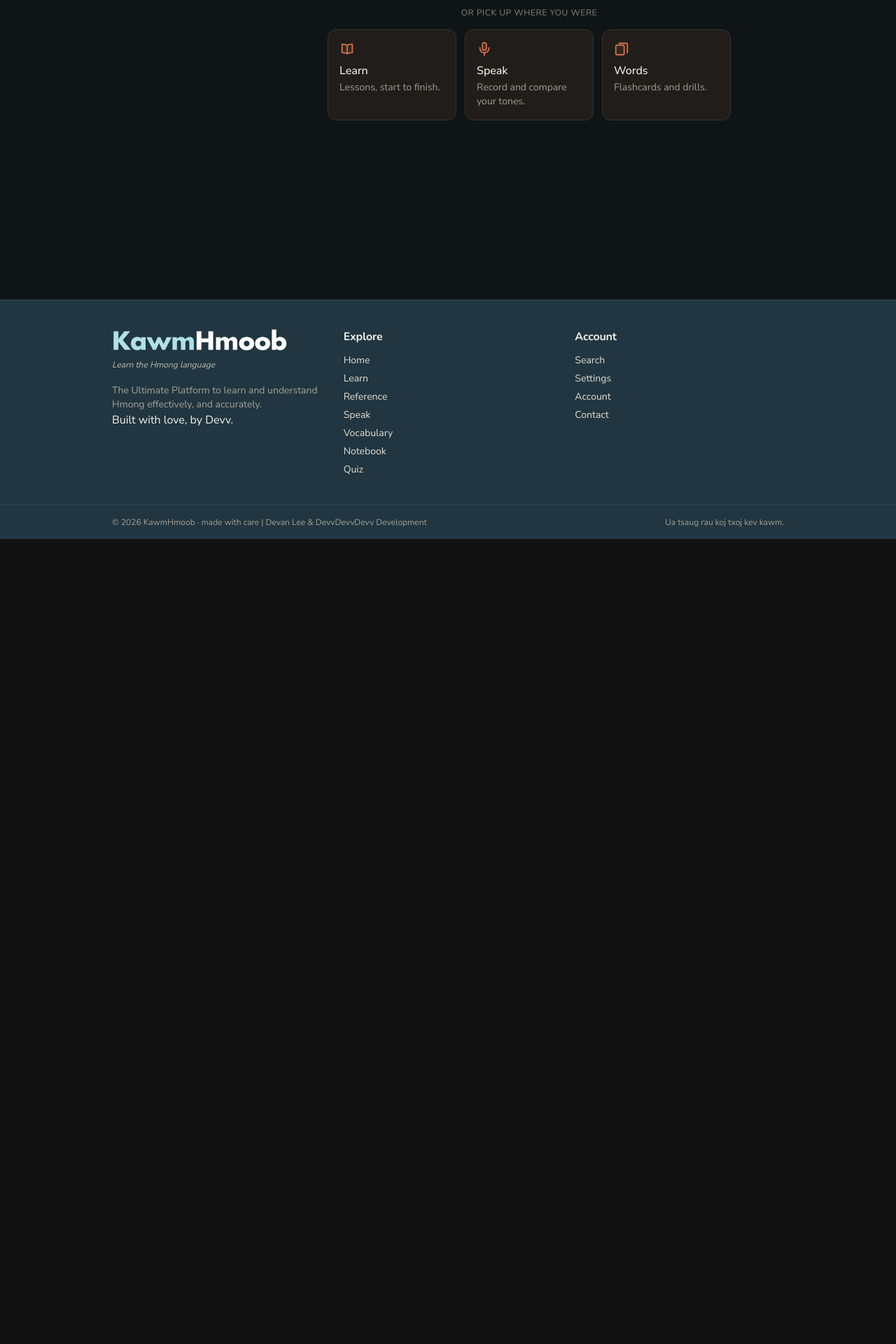
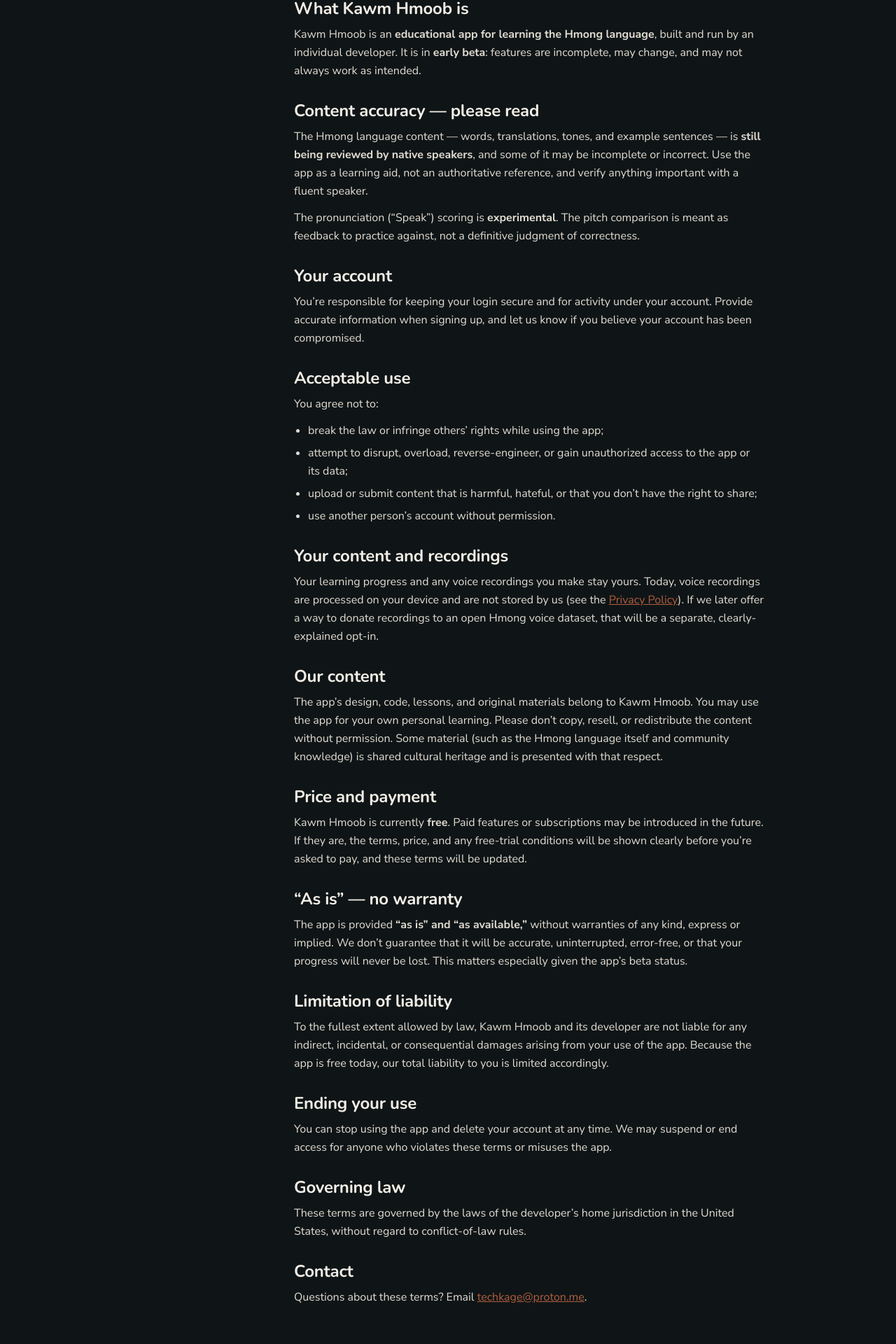
Before and after one commit to KawmHmoob/Hmong-Language-App, a React (Vite) app: page /terms in a window 1280 px wide. Shown: the part 649-2569 px from the top of the page at 70% size. Before the commit the page ends 1419 px from the top, so only its background shows below. Built offline with nearby package versions, Linux system fonts and the light colour scheme; no server answers.

Commit message:
8/13 1:06am added the fix to the deploys

```diff
--- a/src/App.jsx
+++ b/src/App.jsx
@@ -32,6 +32,8 @@
 import SentenceBuilder from './pages/SentenceBuilder.jsx'
 import Onboarding from './pages/Onboarding.jsx'
 import Contact from './pages/Contact.jsx'
+import PrivacyPolicy from './pages/PrivacyPolicy.jsx'
+import Terms from './pages/Terms.jsx'
 
 
 // Legacy URL support. /alphabet/:tab kept its tab names, so it maps 1:1.
@@ -103,6 +105,8 @@
                   <Route path="/account" element={<ProfilePage />} />
                   <Route path="/settings" element={<Settings />} />
                   <Route path="/contact" element={<Contact />} />
+                  <Route path="/privacy" element={<PrivacyPolicy />} />
+                  <Route path="/terms" element={<Terms />} />
                   {/* Dev-only tone-scorer harness — renders a notice in prod. */}
                   <Route path="/tone-eval" element={<ToneEval />} />
                   <Route path="*" element={<NotFound />} />
--- a/src/components/Footer.jsx
+++ b/src/components/Footer.jsx
@@ -86,6 +86,13 @@
       <div className="border-t border-ocean-400/40">
         <div className="mx-auto max-w-5xl px-6 sm:px-8 py-4 flex flex-col sm:flex-row items-center justify-between gap-2 text-xs text-stone-700/80">
           <p>© {year} KawmHmoob · made with care | Devan Lee & DevvDevvDevv Development </p>
+          <div className="flex items-center gap-3">
+            <NavLink to="/privacy" className="hover:text-clay-700 transition">Privacy</NavLink>
+            <NavLink to="/terms" className="hover:text-clay-700 transition">Terms</NavLink>
+            <NavLink to="/contact" className="hover:text-clay-700 transition">Contact</NavLink>
+          </div>
+        </div>
+        <div className="mx-auto max-w-5xl px-6 sm:px-8 pb-4 text-xs text-stone-700/70">
           <p>Ua tsaug rau koj txoj kev kawm.</p>
         </div>
       </div>
--- /dev/null
+++ b/src/pages/Terms.jsx
@@ -0,0 +1,141 @@
+import LegalLayout, { Section } from '../components/common/LegalLayout.jsx'
+
+// TERMS OF SERVICE — starting-point template, matched to what the app is: a
+// free, early-beta, solo-built educational tool whose Hmong content is still
+// being verified and whose tone scoring is experimental. The accuracy and
+// "as-is / beta" disclaimers are the load-bearing parts for THIS app.
+//
+// ⚠️ NOT LEGAL ADVICE. Review before charging money or relying on the liability
+// and governing-law sections. GOVERNING LAW is a placeholder — set it to your
+// own state/country.
+
+const CONTACT = 'techkage@proton.me'
+const UPDATED = 'July 21, 2026'
+
+export default function Terms() {
+  return (
+    <LegalLayout title="Terms of Service" updated={UPDATED}>
+      <Section heading="Agreement">
+        <p>
+          By using Kawm Hmoob (“the app”), you agree to these terms. If you don’t
+          agree, please don’t use the app. These terms may change as the app
+          grows; continued use after a change means you accept the update.
+        </p>
+      </Section>
+
+      <Section heading="What Kawm Hmoob is">
+        <p>
+          Kawm Hmoob is an <strong>educational app for learning the Hmong
+          language</strong>, built and run by an individual developer. It is in
+          <strong> early beta</strong>: features are incomplete, may change, and
+          may not always work as intended.
+        </p>
+      </Section>
+
+      <Section heading="Content accuracy — please read">
+        <p>
+          The Hmong language content — words, translations, tones, and example
+          sentences — is <strong>still being reviewed by native speakers</strong>,
+          and some of it may be incomplete or incorrect. Use the app as a learning
+          aid, not an authoritative reference, and verify anything important with a
+          fluent speaker.
+        </p>
+        <p>
+          The pronunciation (“Speak”) scoring is <strong>experimental</strong>. The
+          pitch comparison is meant as feedback to practice against, not a
+          definitive judgment of correctness.
+        </p>
+      </Section>
+
+      <Section heading="Your account">
+        <p>
+          You’re responsible for keeping your login secure and for activity under
+          your account. Provide accurate information when signing up, and let us
+          know if you believe your account has been compromised.
+        </p>
+      </Section>
+
+      <Section heading="Acceptable use">
+        <p>You agree not to:</p>
+        <ul className="list-disc pl-5 space-y-1.5">
+          <li>break the law or infringe others’ rights while using the app;</li>
+          <li>attempt to disrupt, overload, reverse-engineer, or gain unauthorized access to the app or its data;</li>
+          <li>upload or submit content that is harmful, hateful, or that you don’t have the right to share;</li>
+          <li>use another person’s account without permission.</li>
+        </ul>
+      </Section>
+
+      <Section heading="Your content and recordings">
+        <p>
+          Your learning progress and any voice recordings you make stay yours.
+          Today, voice recordings are processed on your device and are not stored
+          by us (see the{' '}
+          <a href="/privacy" className="text-clay-700 underline">Privacy Policy</a>).
+          If we later offer a way to donate recordings to an open Hmong voice
+          dataset, that will be a separate, clearly-explained opt-in.
+        </p>
+      </Section>
+
+      <Section heading="Our content">
+        <p>
+          The app’s design, code, lessons, and original materials belong to Kawm
+          Hmoob. You may use the app for your own personal learning. Please don’t
+          copy, resell, or redistribute the content without permission. Some
+          material (such as the Hmong language itself and community knowledge) is
+          shared cultural heritage and is presented with that respect.
+        </p>
+      </Section>
+
+      <Section heading="Price and payment">
+        <p>
+          Kawm Hmoob is currently <strong>free</strong>. Paid features or
+          subscriptions may be introduced in the future. If they are, the terms,
+          price, and any free-trial conditions will be shown clearly before you’re
+          asked to pay, and these terms will be updated.
+        </p>
+      </Section>
+
+      <Section heading="“As is” — no warranty">
+        <p>
+          The app is provided <strong>“as is” and “as available,”</strong> without
+          warranties of any kind, express or implied. We don’t guarantee that it
+          will be accurate, uninterrupted, error-free, or that your progress will
+          never be lost. This matters especially given the app’s beta status.
+        </p>
+      </Section>
+
+      <Section heading="Limitation of liability">
+        <p>
+          To the fullest extent allowed by law, Kawm Hmoob and its developer are
+          not liable for any indirect, incidental, or consequential damages arising
+          from your use of the app. Because the app is free today, our total
+          liability to you is limited accordingly.
+        </p>
+      </Section>
+
+      <Section heading="Ending your use">
+        <p>
+          You can stop using the app and delete your account at any time. We may
+          suspend or end access for anyone who violates these terms or misuses the
+          app.
+        </p>
+      </Section>
+
+      <Section heading="Governing law">
+        <p>
+          {/* ⚠️ Set this to your actual jurisdiction before relying on it. */}
+          These terms are governed by the laws of the developer’s home
+          jurisdiction in the United States, without regard to conflict-of-law
+          rules.
+        </p>
+      </Section>
+
+      <Section heading="Contact">
+        <p>
+          Questions about these terms? Email{' '}
+          <a href={`mailto:${CONTACT}`} className="text-clay-700 underline">{CONTACT}</a>.
+        </p>
+      </Section>
+    </LegalLayout>
+  )
+}
```
Also changed, not shown: notes/70-spa-deep-link-404.md (added, +63 -0 lines), notes/README.md, vercel.json (added), 1 other file (tests, documents, lock files or other folders).
